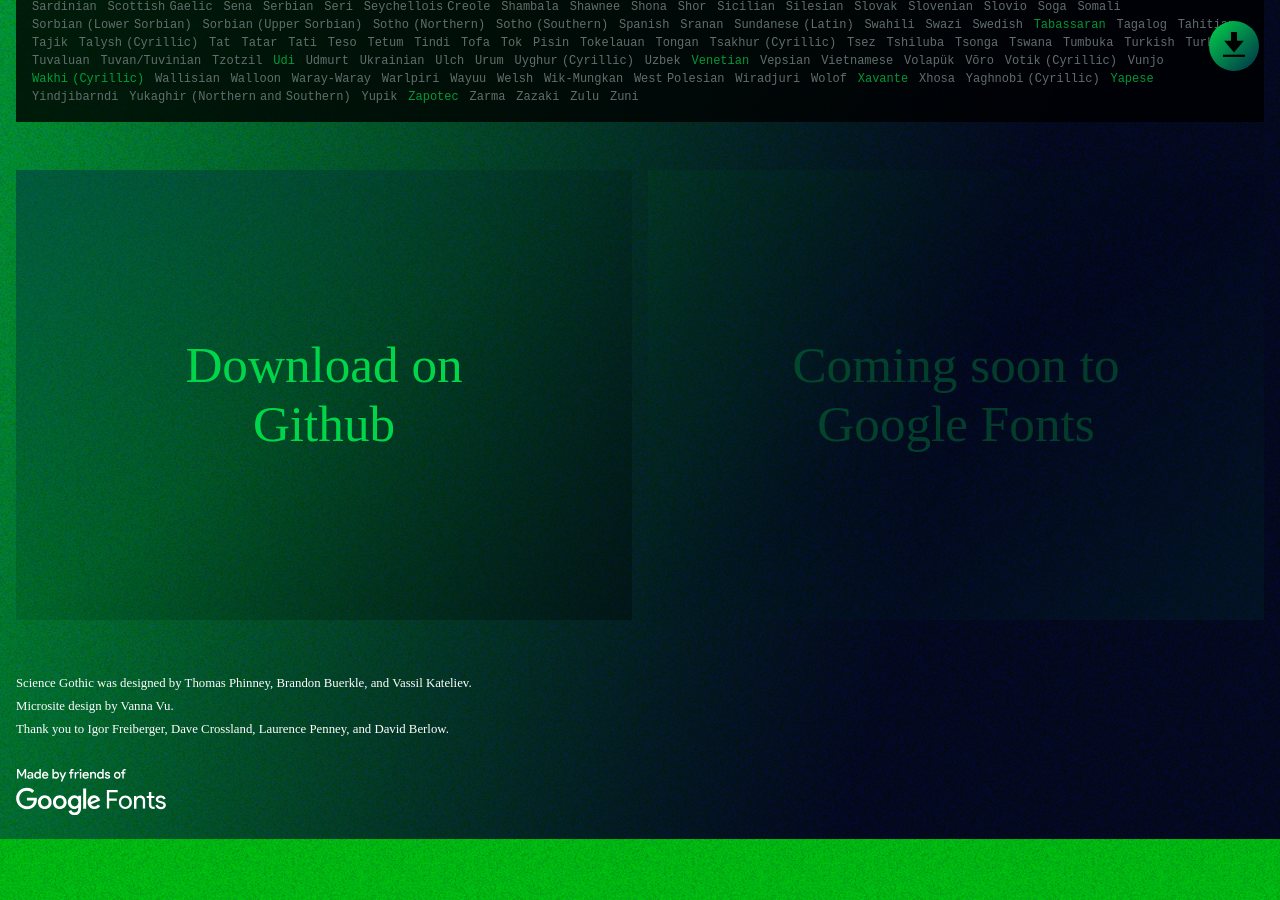
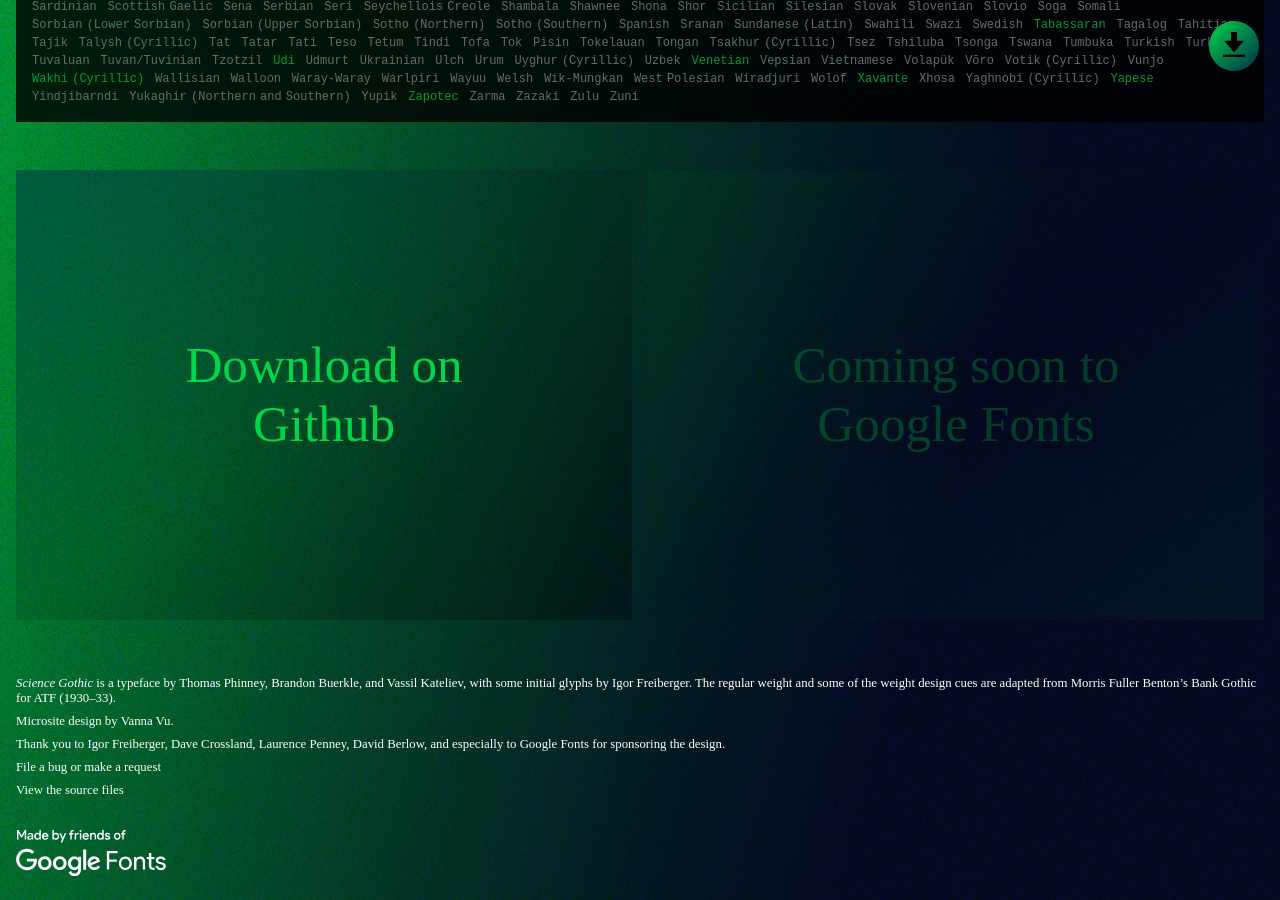
Before and after one commit to tphinney/science_gothic_microsite, a Jekyll site: the page built from index.md, in a window 1280 px wide and 900 px high, scrolled down 3576 px. Built offline with Jekyll 4.4.1, drawn with Linux system fonts in a browser that asks for light colours; some web fonts are replaced.

Commit message:
Add more info & links to footer incl. source repo

```diff
--- a/_includes/sections/footer.md
+++ b/_includes/sections/footer.md
@@ -1,7 +1,9 @@
 <div class="colophon">
-  <p>Science Gothic was designed by Thomas Phinney, Brandon Buerkle, and Vassil Kateliev.
-  <p>Microsite design by Vanna Vu.</p>
-  <p>Thank you to Igor Freiberger, Dave Crossland, Laurence Penney, and David Berlow.</p>
+  <p><em>Science Gothic</em> is a typeface by Thomas Phinney, Brandon Buerkle, and Vassil Kateliev, with some initial glyphs by Igor Freiberger. The regular weight and some of the weight design cues are adapted from Morris Fuller Benton’s Bank Gothic for ATF (1930–33).
+  <p>Microsite design by <a href="https://vannavu.com/">Vanna Vu</a>.</p>
+  <p>Thank you to Igor Freiberger, Dave Crossland, Laurence Penney, David Berlow, and especially to Google Fonts for sponsoring the design.</p>
+  <p><a href="https://github.com/googlefonts/science-gothic/issues">File a bug or make a request</a></p>
+  <p><a href="https://github.com/googlefonts/science-gothic">View the source files</a></p>
   <div id="google">
     <a aria-label="Project made by Friends of Google Fonts. Follow this link to visit Google Fonts." target="_blank" rel="noopener" href="https://fonts.google.com">
       <svg xmlns="http://www.w3.org/2000/svg" viewBox="0 0 1280 395.3" fill="white">
```
